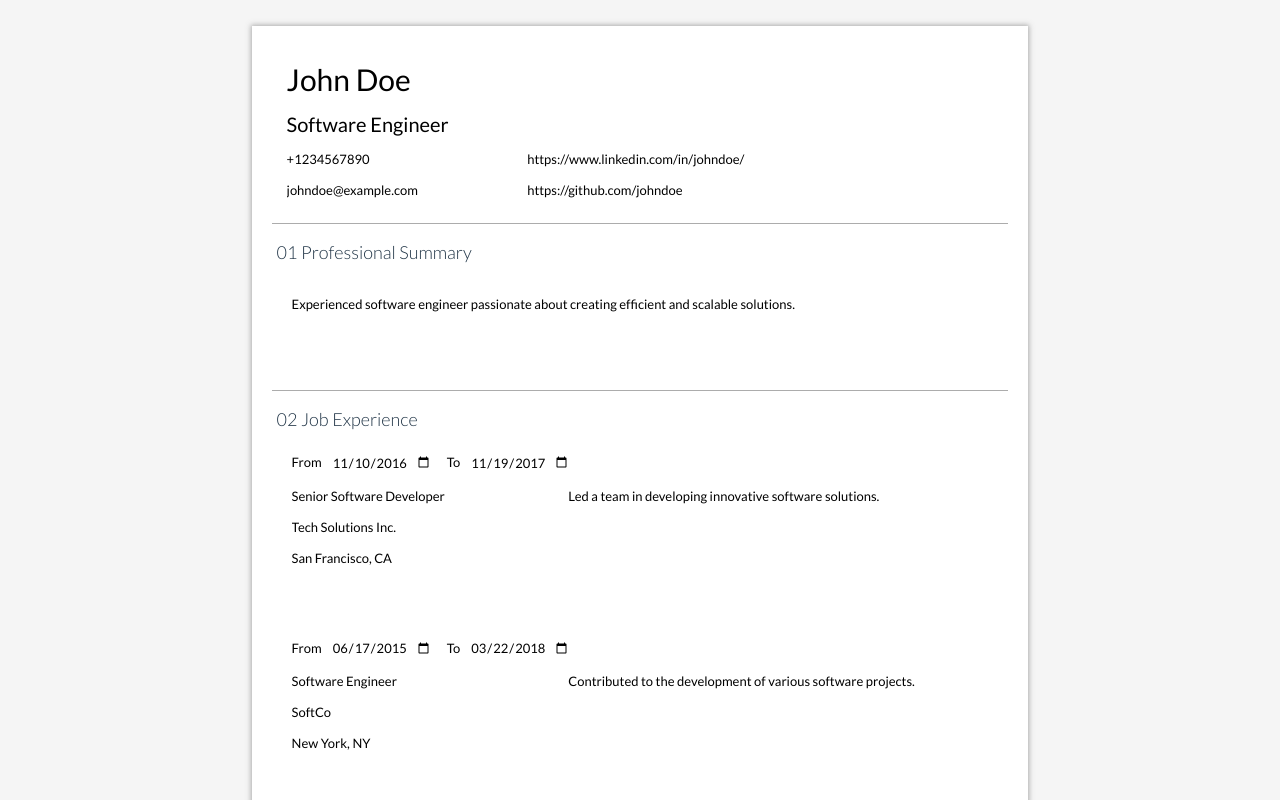
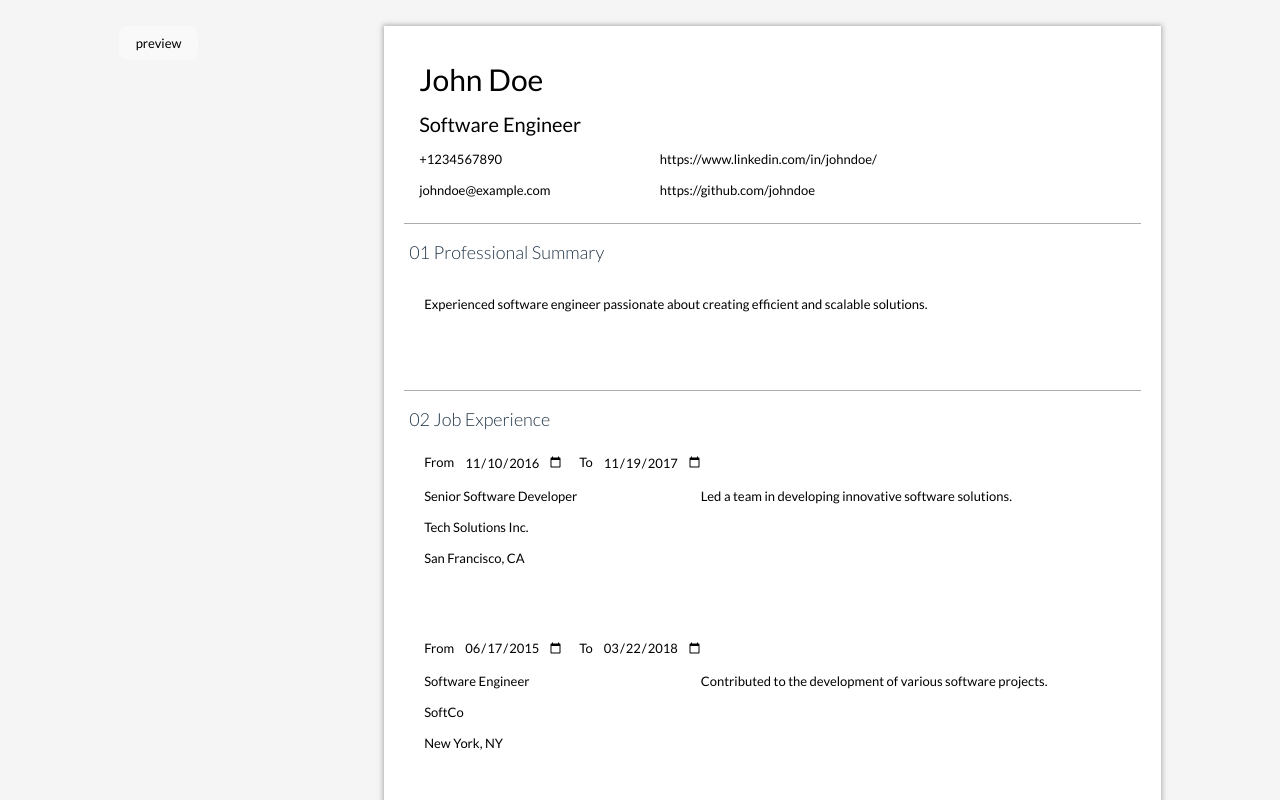
Before and after one commit to sevleo/TOP-CVMaker, a React (Vite) app: page / in a window 1280 px wide. Shown: the top 800 px of the page. Built offline with nearby package versions, Linux system fonts and the light colour scheme.

Commit message:
add preview button and controls section

```diff
--- a/src/App.css
+++ b/src/App.css
@@ -5,8 +5,8 @@
   text-align: center;
   width: 100vw;
   background-color: whitesmoke;
-  display: flex;
-  justify-content: space-around;
+  /* display: flex; */
+  /* justify-content: space-around; */
 }
 
 .material-symbols-outlined {
@@ -18,6 +18,12 @@
 }
 
 main {
+  width: 100%;
+  display: flex;
+  justify-content: space-around;
+}
+
+.form {
   /* border: 1px solid; */
   padding: 20px;
   background-color: white;
@@ -156,14 +162,14 @@ div.linebreak {
   transition: opacity 0.3s;
 }
 
-main .experience .remove-experience:focus,
-main .education .remove-education:focus,
-main .skill .remove-skill:focus,
-main .language .remove-language:focus,
-main .experience-section .add-experience:focus,
-main .education-section .add-education:focus,
-main .skill-section .add-skill:focus,
-main .language-section .add-language:focus {
+.form .experience .remove-experience:focus,
+.form .education .remove-education:focus,
+.form .skill .remove-skill:focus,
+.form .language .remove-language:focus,
+.form .experience-section .add-experience:focus,
+.form .education-section .add-education:focus,
+.form .skill-section .add-skill:focus,
+.form .language-section .add-language:focus {
   opacity: 1;
   transition: opacity 0.3s;
 }
--- a/src/App.jsx
+++ b/src/App.jsx
@@ -6,6 +6,7 @@ import ExperienceSection from "./components/ExperienceSection";
 import EducationSection from "./components/EducationSection";
 import SkillsSection from "./components/SkillsSection";
 import LanguagesSection from "./components/LanguagesSection";
+import Button from "./components/Button";
 
 function App() {
   const defaultProfile = {
@@ -174,7 +175,10 @@ function App() {
   return (
     <>
       <main>
-        <div>
+        <div className="controls">
+          <Button label="preview" className="preview-button" />
+        </div>
+        <div className="form">
           <ContactSection onFieldChange={handleFieldChange} profile={profile} />
           <div className="linebreak"></div>
           <Summary
```
